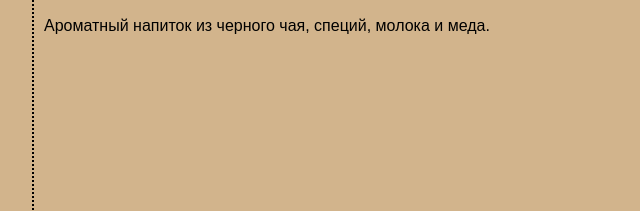
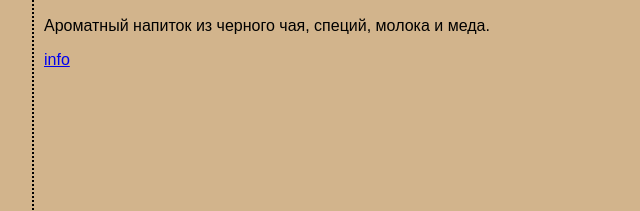
Before and after one commit to maksim25457/coffi, a plain HTML site: page index.html in a window 1280 px wide. Shown: the part 367-578 px from the top of the page, 224-864 px from the left. Drawn offline with Linux system fonts and the light colour scheme.

Commit message:
Update index.html

```diff
--- a/index.html
+++ b/index.html
@@ -29,6 +29,7 @@
 <h2>Чай, $1,85</h2>
 <p>Ароматный напиток из черного чая, специй, молока
     и меда.</p>
+    <a href="mission.html">info</a>
 </body>
 
 </html>
```
